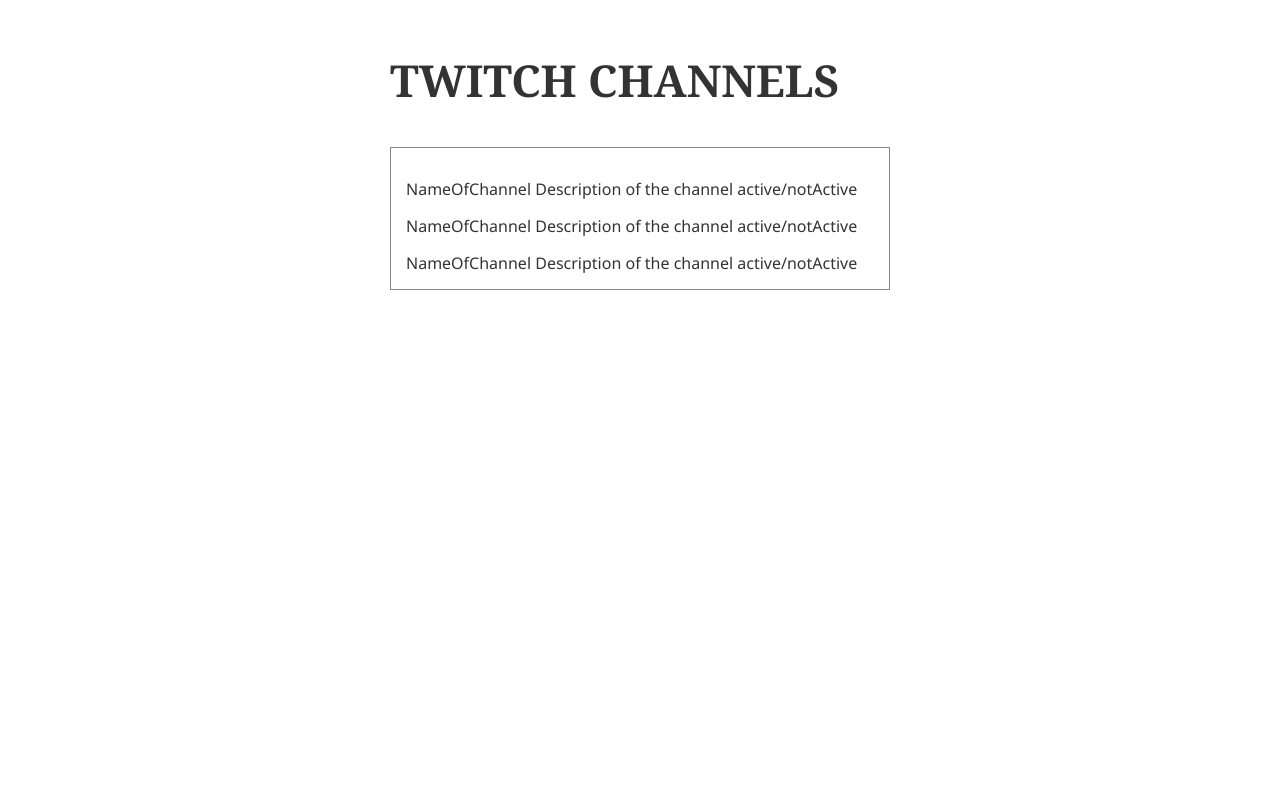
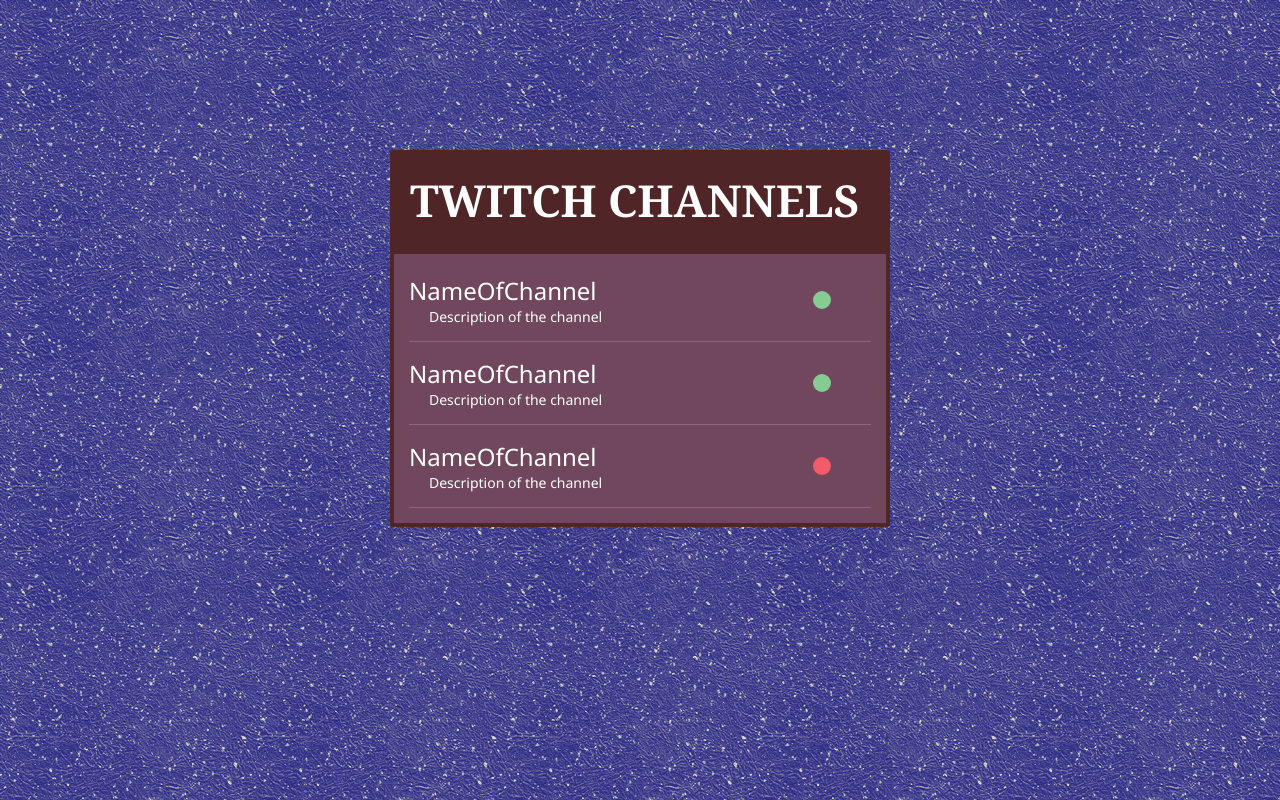
Before and after one commit to Frayz17/Twitchtv-JSON-API-FCC, a plain HTML site: page index.html in a window 1280 px wide. Drawn offline with Linux system fonts and the light colour scheme.

Commit message:
layut and color design have been complete

```diff
--- a/css/main.css
+++ b/css/main.css
@@ -6,27 +6,76 @@ font-family: 'Noto Serif', serif;*/
 
 body {
 	font-family: 'Noto Sans', sans-serif;
-	color: #333333;
+	/*font-size: 18px;*/
+	color: #ffffff;
+	background-color: #000075;
+	background-image: url('../img/background_texture.png');
 }
 
 .main {
 	max-width: 500px;
 	margin-left: auto;
 	margin-right: auto;
-	margin-top: 50px;
+	margin-top: 150px;
 }
 
 .main-title {
 	font-family: 'Noto Serif', serif;
 	text-transform: uppercase;
 	font-size: 44px;
+	margin: 0px;
+	background-color: #502527;
+	/*padding-left: 25px;
+	padding-top: 20px;
+	padding-bottom: 20px;*/
+	padding: 20px;
+	border-top-left-radius: 3px;
+	border-top-right-radius: 3px;
 }
 
 .main-channels {
-	border: 1px solid #888888;
+	border: 4px solid #502527;
 	padding: 15px;
+	padding-top: 5px;
+	background-color: #70475C;
+	border-bottom-left-radius: 3px;
+	border-bottom-right-radius: 3px;
 }
 
 .main-channels-box {
 	margin-top: 15px;
+	padding-bottom: 15px;
+	border-bottom: 1px solid #8A6879;
 }
+
+.main-channels-box-name, .main-channels-box-desc, .main-channels-box-state {
+	margin: 0px;
+}
+
+.main-channels-box-name {
+	font-weight: 400;
+	float: left;
+	width: 50%;
+	font-size: 24px;
+}
+
+.main-channels-box-state {
+	float: right;
+	width: 18px;
+	height: 18px;
+	border-radius: 9px;
+	margin-top: 17px;
+	margin-right: 40px;
+}
+.online{
+	background-color: #86CB92;
+}
+.offline{
+	background-color: #F45B69;
+}
+
+.main-channels-box-desc {
+	font-size: 14px;
+	margin-left: 20px;
+	width: 50%;
+}
--- a/index.html
+++ b/index.html
@@ -18,19 +18,20 @@
 
 		<div class="main-channels">
 			<div class="main-channels-box">
-				<span class="main-channels-box-name">NameOfChannel</span>
-				<span class="main-channels-box-desc">Description of the channel</span>
-				<span class="main-channels-box-state">active/notActive</span>
+				<h3 class="main-channels-box-name">NameOfChannel</h3>
+				<p class="main-channels-box-state online"></p>
+				<p class="main-channels-box-desc">Description of the channel</p>
+
 			</div>
 			<div class="main-channels-box">
-				<span class="main-channels-box-name">NameOfChannel</span>
-				<span class="main-channels-box-desc">Description of the channel</span>
-				<span class="main-channels-box-state">active/notActive</span>
+				<h3 class="main-channels-box-name">NameOfChannel</h3>
+				<p class="main-channels-box-state online"></p>
+				<p class="main-channels-box-desc">Description of the channel</p>
 			</div>
 			<div class="main-channels-box">
-				<span class="main-channels-box-name">NameOfChannel</span>
-				<span class="main-channels-box-desc">Description of the channel</span>
-				<span class="main-channels-box-state">active/notActive</span>
+				<h3 class="main-channels-box-name">NameOfChannel</h3>
+				<p class="main-channels-box-state offline"></p>
+				<p class="main-channels-box-desc">Description of the channel</p>
 			</div>
 		</div>
 	</section>
```
Also changed, not shown: img/background_texture.png (added).
